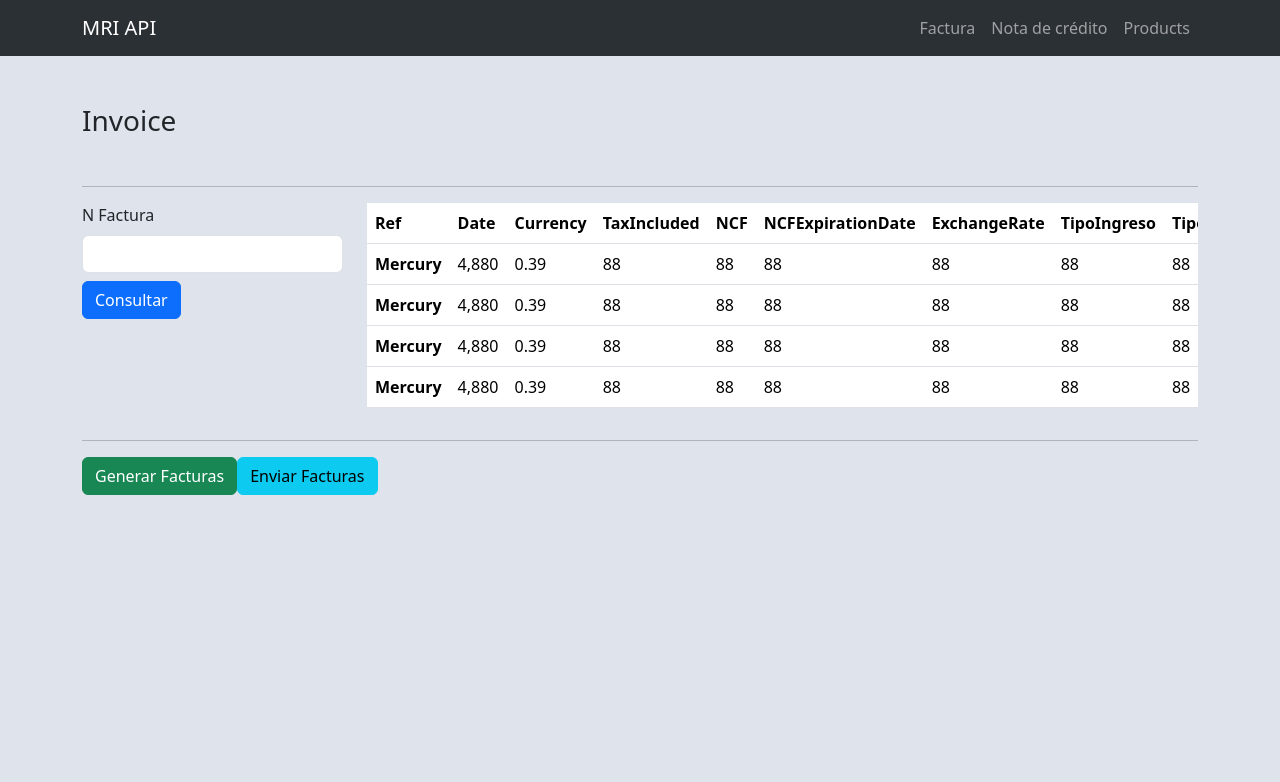
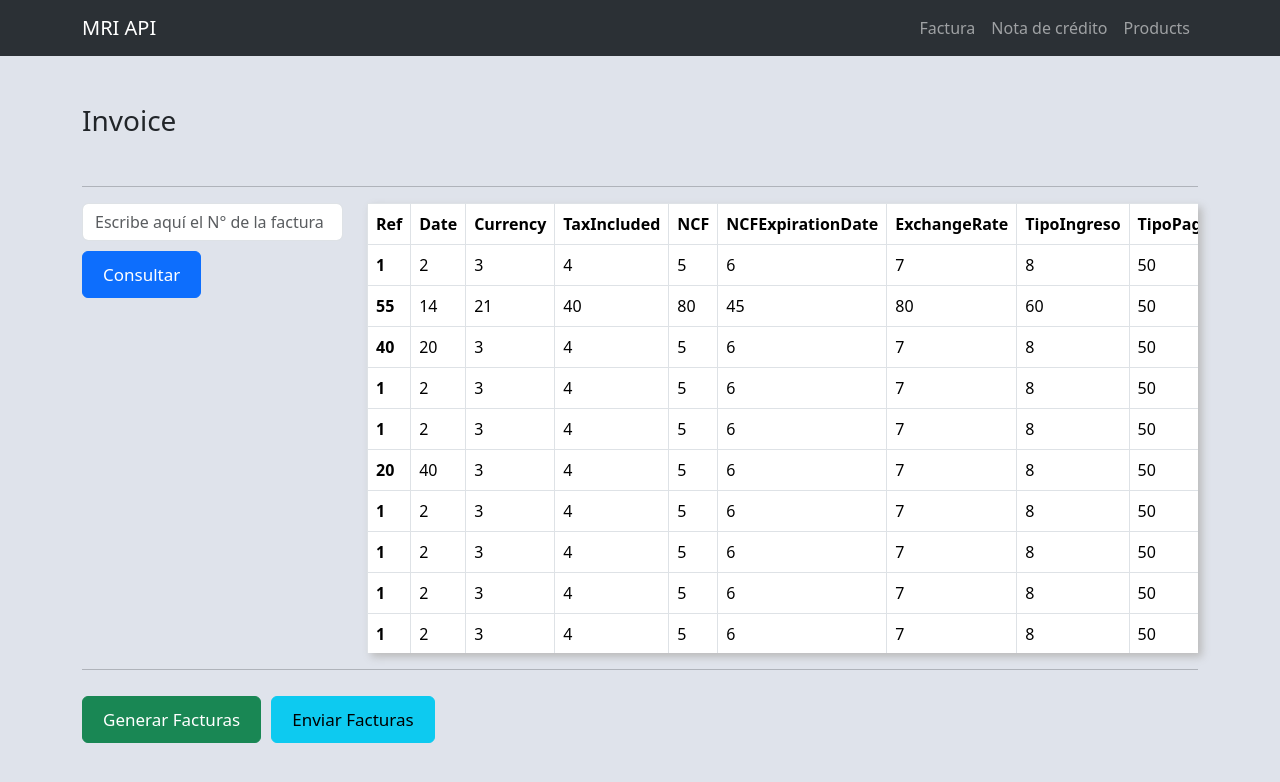
Before and after one commit to iAmJoeDeveloper/frontend-mriapi-v2.1, a React (Vite) app: page / in a window 1280 px wide. Shown: the top 782 px of the page. Built offline with nearby package versions, Linux system fonts and the light colour scheme; no server answers.

Commit message:
feacture table scroll

```diff
--- a/src/App.css
+++ b/src/App.css
@@ -1,3 +1,30 @@
 body {
 	background: #dfe3eb !important;
 }
+
+.table-text {
+	font-size: 20px;
+	font-weight: 600;
+}
+
+.table-container {
+	max-height: 450px;
+	overflow-y: auto;
+	box-shadow: 4px 4px 8px #bbbbbb;
+}
+
+.table-buttons {
+	display: flex;
+	gap: 10px;
+}
+
+.table-buttons button {
+	margin-top: 10px;
+	padding: 10px 20px;
+	font-size: 17px;
+	font-weight: 500;
+	cursor: pointer;
+}
+.table-buttons button:hover {
+	box-shadow: 4px 4px 12px #999999;
+}
--- /dev/null
+++ b/src/datebase.js
@@ -0,0 +1,186 @@
+const datas = [
+	{
+		ref: 1,
+		date: 2,
+		curren: 3,
+		TaxI: 4,
+		ncf: 5,
+		expir: 6,
+		rate: 7,
+		ingres: 8,
+		pay: 50,
+		lines: 60,
+		supplier: 50,
+		cif: 80,
+	},
+	{
+		ref: 55,
+		date: 14,
+		curren: 21,
+		TaxI: 40,
+		ncf: 80,
+		expir: 45,
+		rate: 80,
+		ingres: 60,
+		pay: 50,
+		lines: 60,
+		supplier: 50,
+		cif: 80,
+	},
+	{
+		ref: 40,
+		date: 20,
+		curren: 3,
+		TaxI: 4,
+		ncf: 5,
+		expir: 6,
+		rate: 7,
+		ingres: 8,
+		pay: 50,
+		lines: 60,
+		supplier: 50,
+		cif: 80,
+	},
+	{
+		ref: 1,
+		date: 2,
+		curren: 3,
+		TaxI: 4,
+		ncf: 5,
+		expir: 6,
+		rate: 7,
+		ingres: 8,
+		pay: 50,
+		lines: 60,
+		supplier: 50,
+		cif: 80,
+	},
+	{
+		ref: 1,
+		date: 2,
+		curren: 3,
+		TaxI: 4,
+		ncf: 5,
+		expir: 6,
+		rate: 7,
+		ingres: 8,
+		pay: 50,
+		lines: 60,
+		supplier: 50,
+		cif: 80,
+	},
+	{
+		ref: 20,
+		date: 40,
+		curren: 3,
+		TaxI: 4,
+		ncf: 5,
+		expir: 6,
+		rate: 7,
+		ingres: 8,
+		pay: 50,
+		lines: 60,
+		supplier: 50,
+		cif: 80,
+	},
+	{
+		ref: 1,
+		date: 2,
+		curren: 3,
+		TaxI: 4,
+		ncf: 5,
+		expir: 6,
+		rate: 7,
+		ingres: 8,
+		pay: 50,
+		lines: 60,
+		supplier: 50,
+		cif: 80,
+	},
+	{
+		ref: 1,
+		date: 2,
+		curren: 3,
+		TaxI: 4,
+		ncf: 5,
+		expir: 6,
+		rate: 7,
+		ingres: 8,
+		pay: 50,
+		lines: 60,
+		supplier: 50,
+		cif: 80,
+	},
+	{
+		ref: 1,
+		date: 2,
+		curren: 3,
+		TaxI: 4,
+		ncf: 5,
+		expir: 6,
+		rate: 7,
+		ingres: 8,
+		pay: 50,
+		lines: 60,
+		supplier: 50,
+		cif: 80,
+	},
+	{
+		ref: 1,
+		date: 2,
+		curren: 3,
+		TaxI: 4,
+		ncf: 5,
+		expir: 6,
+		rate: 7,
+		ingres: 8,
+		pay: 50,
+		lines: 60,
+		supplier: 50,
+		cif: 80,
+	},
+	{
+		ref: 1,
+		date: 2,
+		curren: 3,
+		TaxI: 4,
+		ncf: 5,
+		expir: 6,
+		rate: 7,
+		ingres: 8,
+		pay: 50,
+		lines: 60,
+		supplier: 50,
+		cif: 80,
+	},
+	{
+		ref: 1,
+		date: 2,
+		curren: 3,
+		TaxI: 4,
+		ncf: 5,
+		expir: 6,
+		rate: 7,
+		ingres: 8,
+		pay: 50,
+		lines: 60,
+		supplier: 50,
+		cif: 80,
+	},
+	{
+		ref: 1,
+		date: 2,
+		curren: 3,
+		TaxI: 4,
+		ncf: 5,
+		expir: 6,
+		rate: 7,
+		ingres: 8,
+		pay: 50,
+		lines: 60,
+		supplier: 50,
+		cif: 80,
+	},
+];
+
+export { datas };
--- a/src/pages/Invoice.jsx
+++ b/src/pages/Invoice.jsx
@@ -1,122 +1,89 @@
 // Bootstrap
-import Container from 'react-bootstrap/Container'
-import Row from 'react-bootstrap/Row'
-import Col from 'react-bootstrap/Col'
-import Form from 'react-bootstrap/Form'
-import Button from 'react-bootstrap/Button'
-import Table from 'react-bootstrap/Table'
+import Container from 'react-bootstrap/Container';
+import Row from 'react-bootstrap/Row';
+import Col from 'react-bootstrap/Col';
+import Form from 'react-bootstrap/Form';
+import Button from 'react-bootstrap/Button';
+import Table from 'react-bootstrap/Table';
+import { datas } from '../datebase';
 
 function Invoice() {
 	return (
 		<Container>
-			<h3 style={{ textAlign: 'left' }} className='my-5'>
+			<h3 style={{ textAlign: 'left' }} className="my-5">
 				Invoice
 			</h3>
 			<hr />
 			<Row>
 				{/* Grid 1 */}
-				<div className='w-25'>
+				<div className="w-25">
 					<Col style={{ textAlign: 'left' }}>
-						<Form.Label htmlFor='inputPassword5'>N Factura</Form.Label>
-						<Form.Control type='text' id='invoice' aria-describedby='passwordHelpBlock' />
+						<Form.Control
+							type="text"
+							id="invoice"
+							aria-describedby="passwordHelpBlock"
+							placeholder="Escribe aquí el N° de la factura"
+						/>
 						{/* botones */}
-						<div className='mt-2'>
-							<Button variant='primary'>Consultar</Button>
+						<div className="table-buttons">
+							<Button variant="primary">Consultar</Button>
 						</div>
 					</Col>
 				</div>
 
 				{/* Grid 2 */}
-				<div className='w-75 h-25'>
+				<div className="w-75 h-25">
 					<Col>
-						<Table responsive>
+						<div className="table-container">
+							<Table bordered hover>
 								<thead>
-								<tr>
-									<th scope='col'>Ref</th>
-									<th scope='col'>Date</th>
-									<th scope='col'>Currency</th>
-									<th scope='col'>TaxIncluded</th>
-									<th scope='col'>NCF</th>
-									<th scope='col'>NCFExpirationDate</th>
-									<th scope='col'>ExchangeRate</th>
-									<th scope='col'>TipoIngreso</th>
-									<th scope='col'>TipoPago</th>
-									<th scope='col'>LinesPerPrintedPage</th>
-									<th scope='col'>SupplierID</th>
-									<th scope='col'>CIF</th>
+									<tr className="sticky-top">
+										<th scope="col">Ref</th>
+										<th scope="col">Date</th>
+										<th scope="col">Currency</th>
+										<th scope="col">TaxIncluded</th>
+										<th scope="col">NCF</th>
+										<th scope="col">NCFExpirationDate</th>
+										<th scope="col">ExchangeRate</th>
+										<th scope="col">TipoIngreso</th>
+										<th scope="col">TipoPago</th>
+										<th scope="col">LinesPerPrintedPage</th>
+										<th scope="col">SupplierID</th>
+										<th scope="col">CIF</th>
 									</tr>
 								</thead>
 								<tbody>
-								<tr>
-									<th scope='row'>Mercury</th>
-									<td>4,880</td>
-									<td>0.39</td>
-									<td>88</td>
-									<td>88</td>
-									<td>88</td>
-									<td>88</td>
-									<td>88</td>
-									<td>88</td>
-									<td>88</td>
-									<td>88</td>
-									<td>88</td>
+									{datas.map((data, index) => (
+										<tr key={index}>
+											<th scope="row">{data.ref}</th>
+											<td>{data.date}</td>
+											<td>{data.curren}</td>
+											<td>{data.TaxI}</td>
+											<td>{data.ncf}</td>
+											<td>{data.expir}</td>
+											<td>{data.rate}</td>
+											<td>{data.ingres}</td>
+											<td>{data.pay}</td>
+											<td>{data.lines}</td>
+											<td>{data.supplier}</td>
+											<td>{data.cif}</td>
 										</tr>
-								<tr>
-									<th scope='row'>Mercury</th>
-									<td>4,880</td>
-									<td>0.39</td>
-									<td>88</td>
-									<td>88</td>
-									<td>88</td>
-									<td>88</td>
-									<td>88</td>
-									<td>88</td>
-									<td>88</td>
-									<td>88</td>
-									<td>88</td>
-								</tr>
-								<tr>
-									<th scope='row'>Mercury</th>
-									<td>4,880</td>
-									<td>0.39</td>
-									<td>88</td>
-									<td>88</td>
-									<td>88</td>
-									<td>88</td>
-									<td>88</td>
-									<td>88</td>
-									<td>88</td>
-									<td>88</td>
-									<td>88</td>
-								</tr>
-								<tr>
-									<th scope='row'>Mercury</th>
-									<td>4,880</td>
-									<td>0.39</td>
-									<td>88</td>
-									<td>88</td>
-									<td>88</td>
-									<td>88</td>
-									<td>88</td>
-									<td>88</td>
-									<td>88</td>
-									<td>88</td>
-									<td>88</td>
-								</tr>
+									))}
 								</tbody>
 							</Table>
+						</div>
 					</Col>
 				</div>
 			</Row>
 			<hr />
 			<Row>
-				<Col>
-					<Button variant='success'>Generar Facturas</Button>
-					<Button variant='info'>Enviar Facturas</Button>
+				<Col className="table-buttons">
+					<Button variant="success">Generar Facturas</Button>
+					<Button variant="info">Enviar Facturas</Button>
 				</Col>
 			</Row>
 		</Container>
-	)
+	);
 }
 
-export { Invoice }
+export { Invoice };
```
Lines whose indentation alone changed are shown as unchanged.
